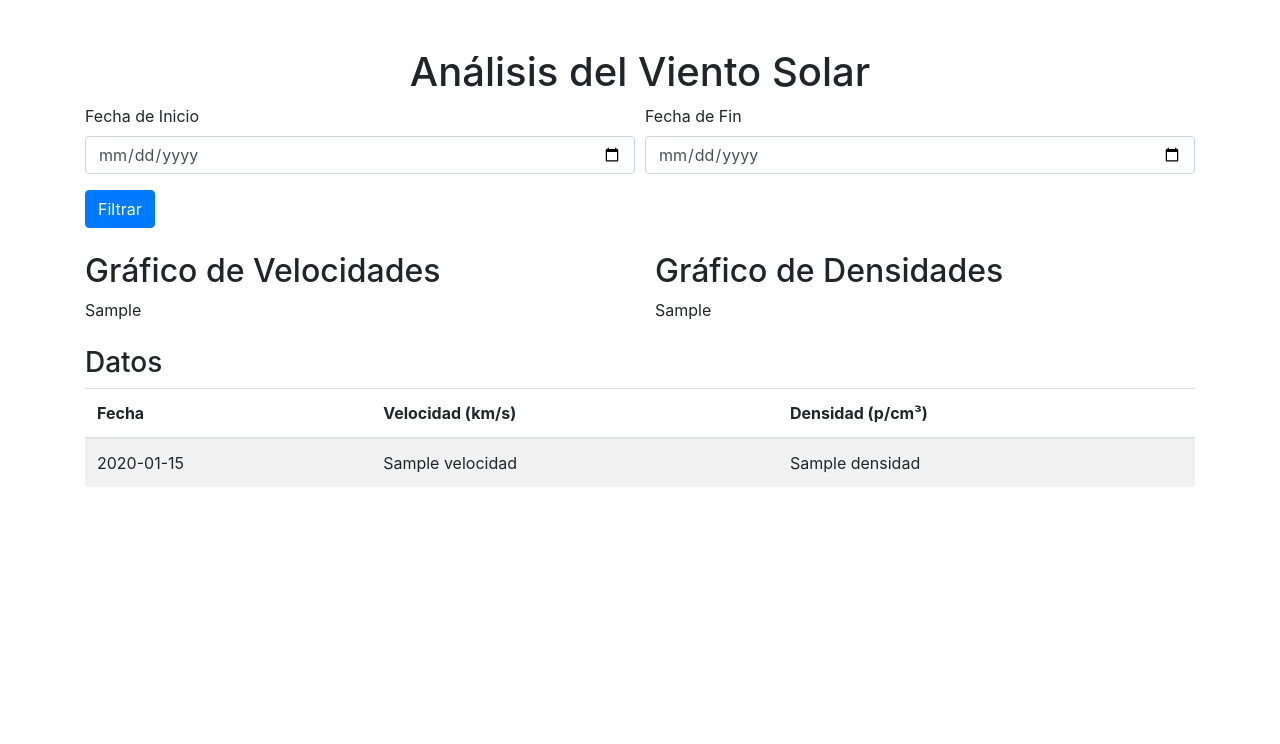
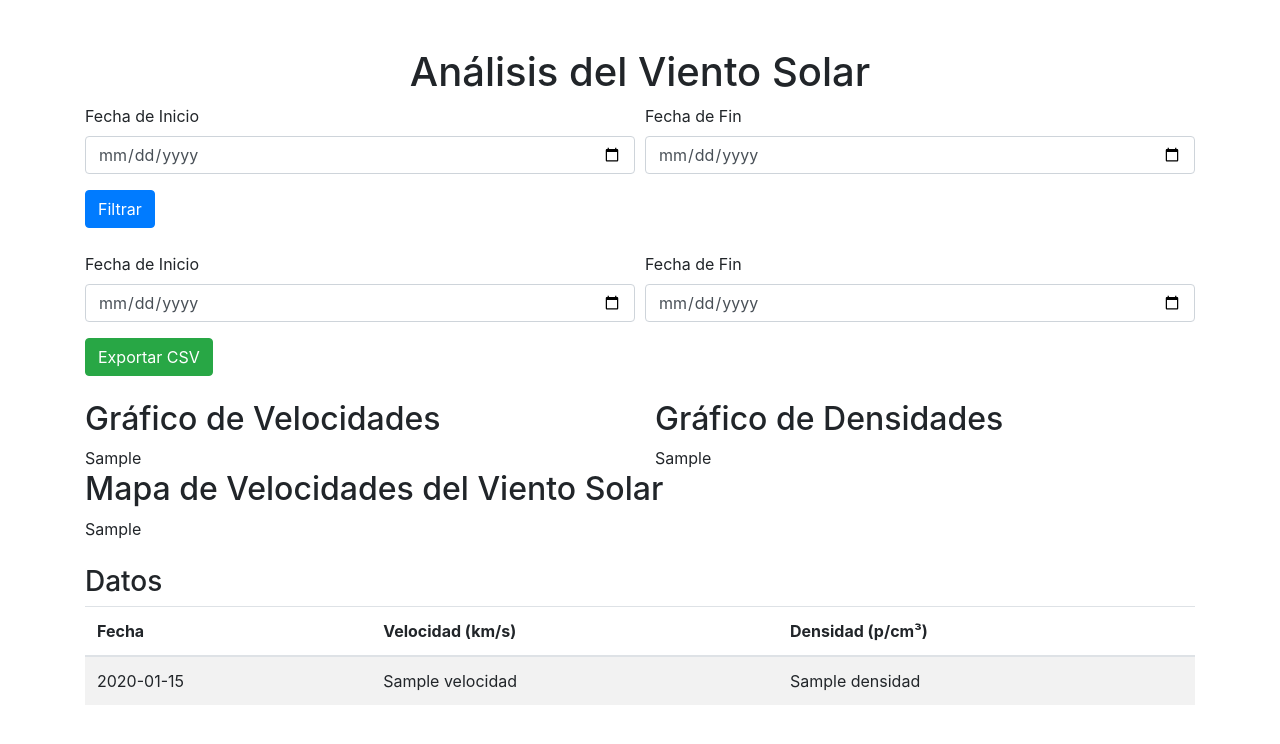
Before and after one commit to polMarsol/Personal2024, a Flask app: template space_climate_web/templates/index.html in a window 1280 px wide. Shown: the top 744 px of the page. Run offline with Flask 3, Linux system fonts and the light colour scheme; the template is opened without the code that fills it: most values are stand-ins (such as "Sample title", 1, 10 or a date in 2020); some libraries are stand-ins or nearby versions.

Commit message:
done, falta pujar a web

```diff
--- a/space_climate_web/app.py
+++ b/space_climate_web/app.py
@@ -1,6 +1,5 @@
-from flask import Flask, render_template, request
+from flask import Flask, render_template, request, send_file
 import sqlite3
-import numpy as np
 import pandas as pd
 import plotly.express as px
 import plotly.io as pio
@@ -43,14 +42,33 @@ def create_plot(fechas, velocidades, densidades):
     })
 
     # Gráfico de Velocidades
-    fig1 = px.line(df, x='Fecha', y='Velocidad', title='Velocidad del Viento Solar')
+    fig1 = px.line(df, x='Fecha', y='Velocidad', title='Velocidad del Viento Solar', labels={'Velocidad': 'Velocidad (km/s)', 'Fecha': 'Fecha'})
     plot_velocidades = pio.to_html(fig1, full_html=False)
 
     # Gráfico de Densidades
-    fig2 = px.line(df, x='Fecha', y='Densidad', title='Densidad del Viento Solar')
+    fig2 = px.line(df, x='Fecha', y='Densidad', title='Densidad del Viento Solar', labels={'Densidad': 'Densidad (p/cm³)', 'Fecha': 'Fecha'})
     plot_densidades = pio.to_html(fig2, full_html=False)
 
     return plot_velocidades, plot_densidades
+
+# Función para crear un gráfico de dispersión
+def create_map(fechas, velocidades):
+    df = pd.DataFrame({
+        'Fecha': pd.to_datetime(fechas),
+        'Velocidad': velocidades
+    })
+
+    # Gráfico de dispersión en lugar de un mapa
+    fig_map = px.scatter(
+        df,
+        x='Fecha',
+        y='Velocidad',
+        title='Velocidad del Viento Solar a lo Largo del Tiempo',
+        labels={'Velocidad': 'Velocidad (km/s)', 'Fecha': 'Fecha'},
+    )
+
+    plot_map = pio.to_html(fig_map, full_html=False)
+    return plot_map
 
 @app.route('/', methods=['GET', 'POST'])
 def index():
@@ -63,8 +81,30 @@ def index():
 
     combined_data = combine_lists(fechas, velocidades, densidades)
     plot_velocidades, plot_densidades = create_plot(fechas, velocidades, densidades)
+    plot_map = create_map(fechas, velocidades)
 
-    return render_template('index.html', combined_data=combined_data, plot_velocidades=plot_velocidades, plot_densidades=plot_densidades)
+    return render_template('index.html', combined_data=combined_data, plot_velocidades=plot_velocidades, plot_densidades=plot_densidades, plot_map=plot_map)
+
+@app.route('/export', methods=['GET', 'POST'])
+def export_data():
+    if request.method == 'POST':
+        start_date = request.form.get('start_date')
+        end_date = request.form.get('end_date')
+        fechas, velocidades, densidades = get_data(start_date, end_date)
+
+        # Crear un DataFrame para exportar
+        df = pd.DataFrame({
+            'Fecha': fechas,
+            'Velocidad (km/s)': velocidades,
+            'Densidad (p/cm³)': densidades
+        })
+
+        # Guardar el archivo CSV
+        file_path = 'datos_viento_solar.csv'
+        df.to_csv(file_path, index=False)
+
+        # Enviar el archivo al usuario
+        return send_file(file_path, as_attachment=True)
 
 if __name__ == '__main__':
     app.run(debug=True)
--- /dev/null
+++ b/space_climate_web/datos_viento_solar.csv
@@ -0,0 +1,6 @@
+Fecha,Velocidad (km/s),Densidad (p/cm³)
+2024-01-01,400.5,5.1
+2024-01-02,450.2,4.8
+2024-01-03,470.1,5.5
+2024-01-04,490.3,6.2
+2024-01-05,420.8,4.5
--- a/space_climate_web/templates/index.html
+++ b/space_climate_web/templates/index.html
@@ -26,6 +26,20 @@
         <button type="submit" class="btn btn-primary">Filtrar</button>
     </form>
 
+    <form method="POST" action="/export" class="mb-4">
+        <div class="form-row">
+            <div class="form-group col-md-6">
+                <label for="start_date_export">Fecha de Inicio</label>
+                <input type="date" class="form-control" id="start_date_export" name="start_date" required>
+            </div>
+            <div class="form-group col-md-6">
+                <label for="end_date_export">Fecha de Fin</label>
+                <input type="date" class="form-control" id="end_date_export" name="end_date" required>
+            </div>
+        </div>
+        <button type="submit" class="btn btn-success">Exportar CSV</button>
+    </form>
+
     <div class="row">
         <div class="col-md-6">
             <h2>Gráfico de Velocidades</h2>
@@ -37,6 +51,15 @@
             <h2>Gráfico de Densidades</h2>
             <div id="densidad-plot">
                 {{ plot_densidades|safe }}
+            </div>
+        </div>
+    </div>
+
+    <div class="row">
+        <div class="col-12">
+            <h2>Mapa de Velocidades del Viento Solar</h2>
+            <div id="map-plot">
+                {{ plot_map|safe }}
             </div>
         </div>
     </div>
```
